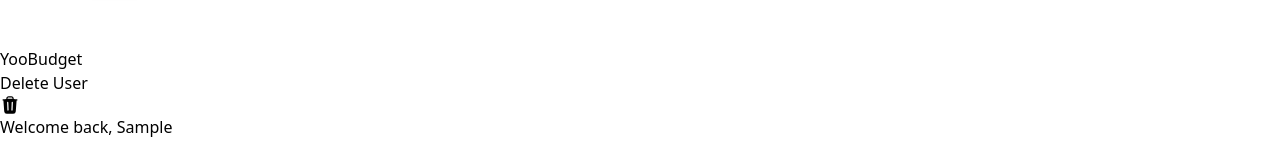
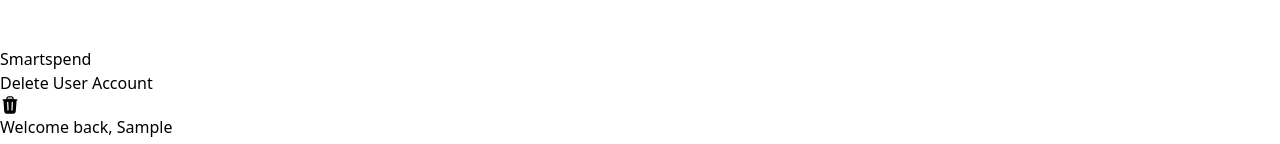
Before and after one commit to Blackie360/budget, a React (Vite) app: page / in a window 1280 px wide. Both pictures are taken after typing "Sample" into the empty fields and a click on the button "Create Account". Shown: the part 403-547 px from the top of the page. Built offline with nearby package versions, Linux system fonts and the light colour scheme.

Commit message:
delete user to delete user account

```diff
--- a/src/components/Nav.jsx
+++ b/src/components/Nav.jsx
@@ -16,7 +16,7 @@
   alt=""
   className="w-12 h-12 md:w-16 md:h-16 lg:w-20 lg:h-20 hover:animate-bounce"
 />
-        <span className="text-xl text-purple-500 font-bold hover:underline">YooBudget</span>
+        <span className="text-xl text-purple-500 font-bold hover:underline">Smartspend</span>
       </NavLink>
       {userName && (
         <Form
@@ -32,7 +32,7 @@
             type="submit"
             className="bg-purple-600 text-white py-1 px-2 rounded-lg flex items-center hover:bg-red-700 hover:text-white"
           >
-            <span>Delete User</span>
+            <span>Delete User Account</span>
             <TrashIcon width={20} className="ml-1" />
           </button>
         </Form>
```
